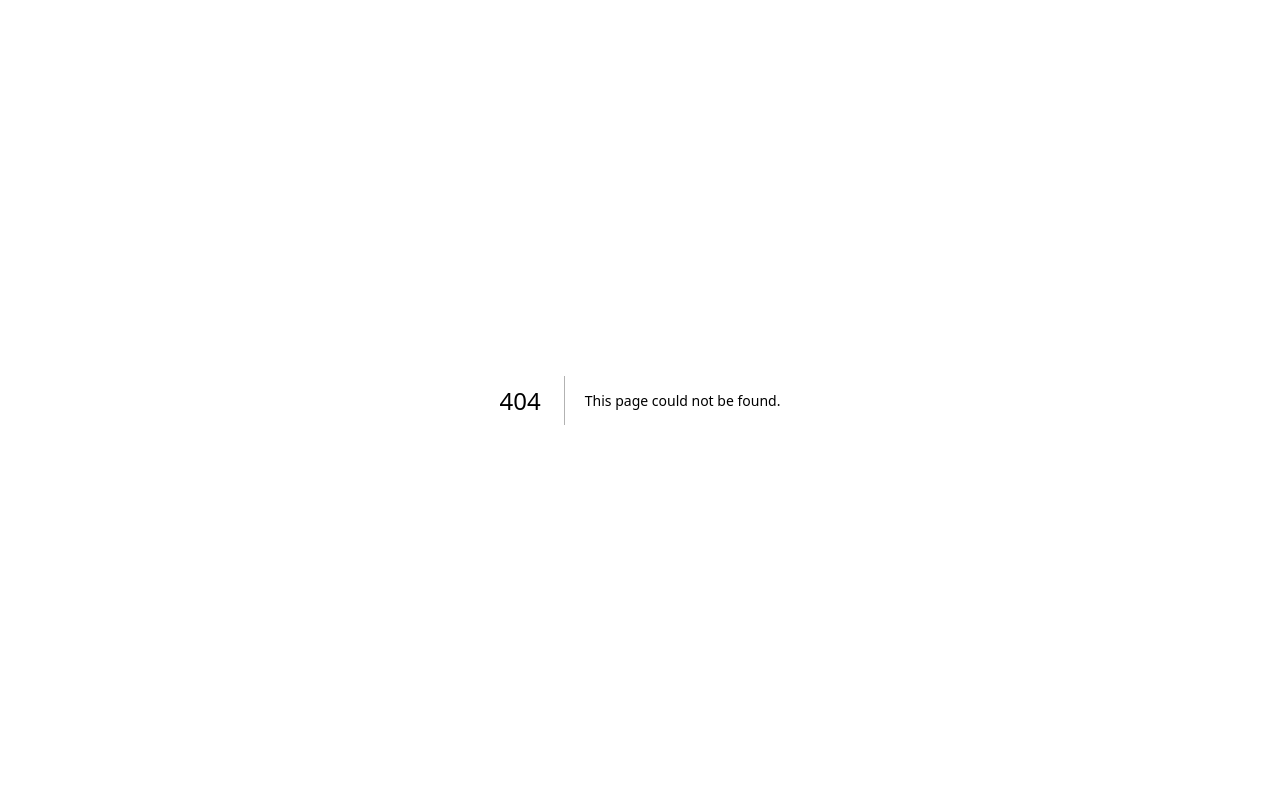
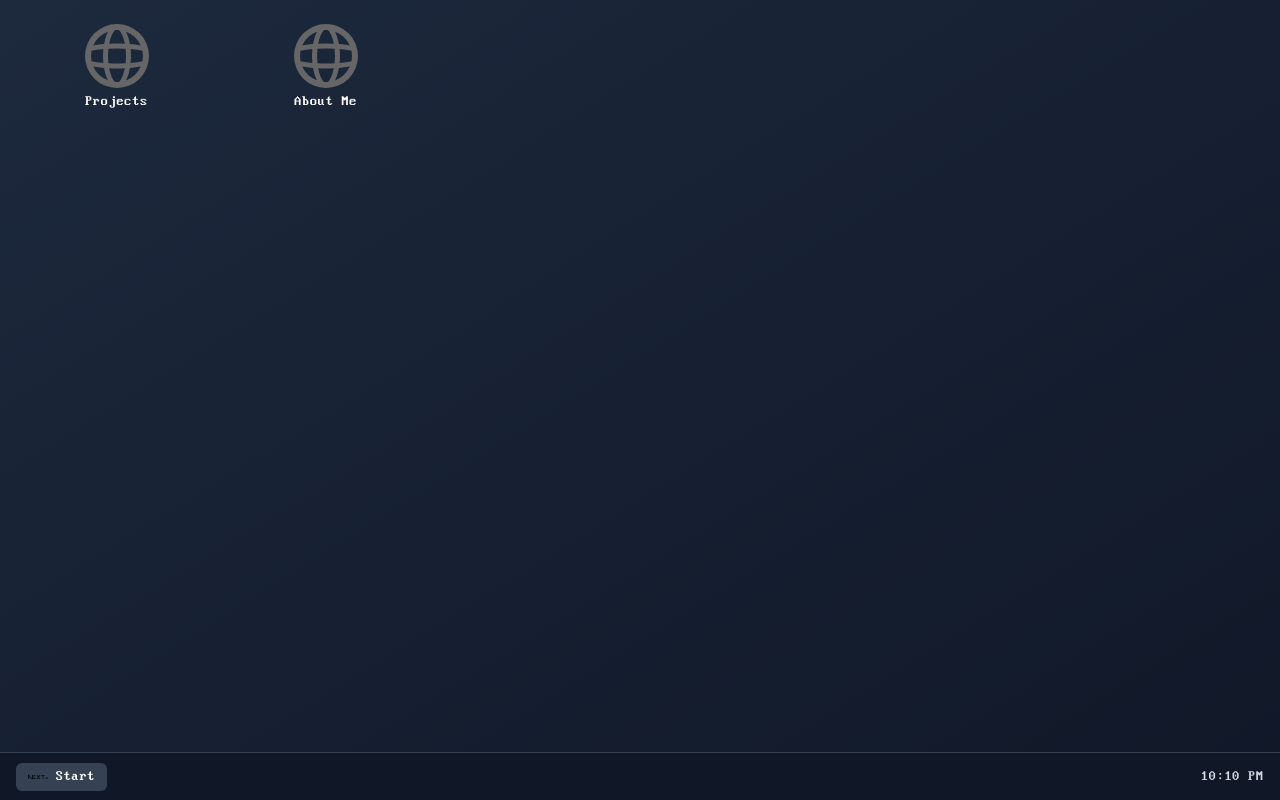
Before and after one commit to Maarten0162/portfolio-website, a Next.js app: page /desktop in a window 1280 px wide. Before the commit this address had no page. Built offline with nearby package versions, Linux system fonts and the light colour scheme.

Commit message:
desktop basics
idk if ill use this

```diff
--- /dev/null
+++ b/app/components/Apps/AboutApp.tsx
@@ -0,0 +1,11 @@
+'use client'
+import React from 'react'
+
+export default function AboutApp() {
+  return (
+    <div>
+      <h2 className="text-lg font-semibold mb-2">About Me</h2>
+      <p>I’m a developer passionate about design, games, and scalable apps 💻</p>
+    </div>
+  )
+}
--- /dev/null
+++ b/app/components/Apps/ProjectsApp.tsx
@@ -0,0 +1,38 @@
+'use client'
+import React from 'react'
+import DesktopIcon from '../DesktopIcon'
+
+export default function ProjectsApp() {
+  return (
+    <div className="grid grid-cols-3 gap-4 items-start">
+        <DesktopIcon
+          icon={'/next.svg'}
+          title={'PeakyParty.exe'}
+          onDoubleClick={() => {
+            throw new Error('Function not implemented.')
+          }}
+        />
+        <DesktopIcon
+          icon={'/next.svg'}
+          title={'PeakyParty.INFO'}
+          onDoubleClick={() => {
+            throw new Error('Function not implemented.')
+          }}
+        />
+        <DesktopIcon
+          icon={'/next.svg'}
+          title={'Fitness App.exe'}
+          onDoubleClick={() => {
+            throw new Error('Function not implemented.')
+          }}
+        />
+        <DesktopIcon
+          icon={'/next.svg'}
+          title={'Fitness App.INFO'}
+          onDoubleClick={() => {
+            throw new Error('Function not implemented.')
+          }}
+        />
+    </div>
+  )
+}
--- /dev/null
+++ b/app/components/Clock.tsx
@@ -0,0 +1,15 @@
+import React from 'react'
+import { useState, useEffect } from 'react'
+
+export default function Clock() {
+  const [time, setTime] = useState<string>('')
+
+    useEffect(() => {
+      const update = () => setTime(new Date().toLocaleTimeString([], { hour: '2-digit', minute: '2-digit' }))
+      update()
+      const interval = setInterval(update, 1000)
+      return () => clearInterval(interval)
+    }, [])
+
+    return <div className="text-sm text-gray-300">{time}</div>
+}
--- /dev/null
+++ b/app/components/DesktopIcon.tsx
@@ -0,0 +1,20 @@
+'use client'
+import React from 'react'
+
+interface DesktopIconProps {
+  icon: string
+  title: string
+  onDoubleClick: () => void
+}
+
+export default function DesktopIcon({ icon, title, onDoubleClick }: DesktopIconProps) {
+  return (
+    <div
+      onDoubleClick={onDoubleClick}
+      className="flex flex-col items-center text-center cursor-pointer hover:opacity-80"
+    >
+      <img src={icon} alt={title} className="w-16 mb-1" />
+      <p className="text-sm">{title}</p>
+    </div>
+  )
+}
--- /dev/null
+++ b/app/components/DraggableWindow.tsx
@@ -0,0 +1,33 @@
+'use client'
+import React, { useRef } from 'react'
+import Draggable from 'react-draggable'
+
+interface DraggableWindowProps {
+  title: string
+  onClose: () => void
+  children: React.ReactNode
+}
+
+export default function DraggableWindow({ title, onClose, children }: DraggableWindowProps) {
+  const nodeRef = useRef<HTMLDivElement>(null)
+
+  return (
+    <Draggable nodeRef={nodeRef} handle=".window-header">
+      <div
+        ref={nodeRef}
+        className="absolute top-24 left-24 w-96 bg-gray-800 rounded-lg shadow-lg border border-gray-700"
+      >
+        <div className="window-header flex justify-between items-center bg-gray-700 p-2 rounded-t-lg cursor-move">
+          <p className="text-sm">{title}</p>
+          <button
+            onClick={onClose}
+            className="text-red-400 hover:text-red-300"
+          >
+            ✕
+          </button>
+        </div>
+        <div className="p-4">{children}</div>
+      </div>
+    </Draggable>
+  )
+}
--- /dev/null
+++ b/app/components/Taskbar.tsx
@@ -0,0 +1,39 @@
+'use client'
+import React from 'react'
+import Clock from './Clock'
+
+interface TaskbarProps {
+  apps: { id: string; title: string; icon: string }[]
+  openApps: string[]
+  onAppClick: (id: string) => void
+}
+
+export default function Taskbar({ apps, openApps, onAppClick }: TaskbarProps) {
+  return (
+    <div className="h-12 bg-gray-900 border-t border-gray-700 flex items-center justify-between px-4 fixed bottom-0 left-0 right-0">
+      <button className="bg-gray-700 px-3 py-1 rounded-md hover:bg-gray-600 flex items-center gap-2">
+        <img src="/next.svg" alt="logo" className="w-5 h-5" />
+        <span className="text-sm">Start</span>
+      </button>
+
+      <div className="flex gap-2">
+        {openApps.map(id => {
+          const app = apps.find(a => a.id === id)
+          if (!app) return null
+          return (
+            <button
+              key={id}
+              onClick={() => onAppClick(id)}
+              className="bg-gray-700 px-3 py-1 rounded-md hover:bg-gray-600 text-sm flex items-center gap-1"
+            >
+              <img src={app.icon} alt={app.title} className="w-4 h-4" />
+              {app.title}
+            </button>
+          )
+        })}
+      </div>
+
+      <Clock />
+    </div>
+  )
+}
--- /dev/null
+++ b/app/desktop/page.tsx
@@ -0,0 +1,58 @@
+'use client'
+import React, { useState } from 'react'
+
+import Taskbar from '../components/Taskbar'
+import DraggableWindow from '../components/DraggableWindow'
+import AboutApp from '../components/Apps/AboutApp'
+import DesktopIcon from '../components/DesktopIcon'
+import ProjectsApp from '../components/Apps/ProjectsApp'
+
+export default function Page() {
+  const [openApps, setOpenApps] = useState<string[]>([])
+
+  const apps = [
+    {
+      id: 'projects',
+      title: 'Projects',
+      icon: '/globe.svg',
+      component: <ProjectsApp />,
+    },
+    {
+      id: 'about',
+      title: 'About Me',
+      icon: '/globe.svg',
+      component: <AboutApp />,
+    }
+  ]
+
+  const handleOpenApp = (id: string) => {
+    if (!openApps.includes(id)) setOpenApps([...openApps, id])
+  }
+
+  const handleCloseApp = (id: string) => {
+    setOpenApps(openApps.filter(a => a !== id))
+  }
+
+  return (
+    <div className="h-screen w-screen bg-gradient-to-br from-slate-800 to-gray-900 text-white relative overflow-hidden flex flex-col">
+      <div className="flex-1 relative p-6 grid grid-cols-6 gap-6 content-start">
+        {apps.map(app => (
+          <DesktopIcon key={app.id} icon={app.icon} title={app.title} onDoubleClick={() => handleOpenApp(app.id)} />
+        ))}
+
+        {openApps.map(id => {
+          const app = apps.find(a => a.id === id)
+          if (!app) return null
+          return (
+            <DraggableWindow key={app.id} title={app.title} onClose={() => handleCloseApp(app.id)}>
+              {app.component}
+            </DraggableWindow>
+          )
+        })}
+      </div>
+
+
+      <Taskbar apps={apps} openApps={openApps} onAppClick={handleOpenApp} />
+    </div>
+  )
+}
--- a/package.json
+++ b/package.json
@@ -13,7 +13,8 @@
     "@supabase/supabase-js": "^2.76.1",
     "next": "15.5.6",
     "react": "19.1.0",
-    "react-dom": "19.1.0"
+    "react-dom": "19.1.0",
+    "react-draggable": "^4.5.0"
   },
   "devDependencies": {
     "@eslint/eslintrc": "^3",
```
Also changed, not shown: 1 other file (tests, documents, lock files or other folders).
